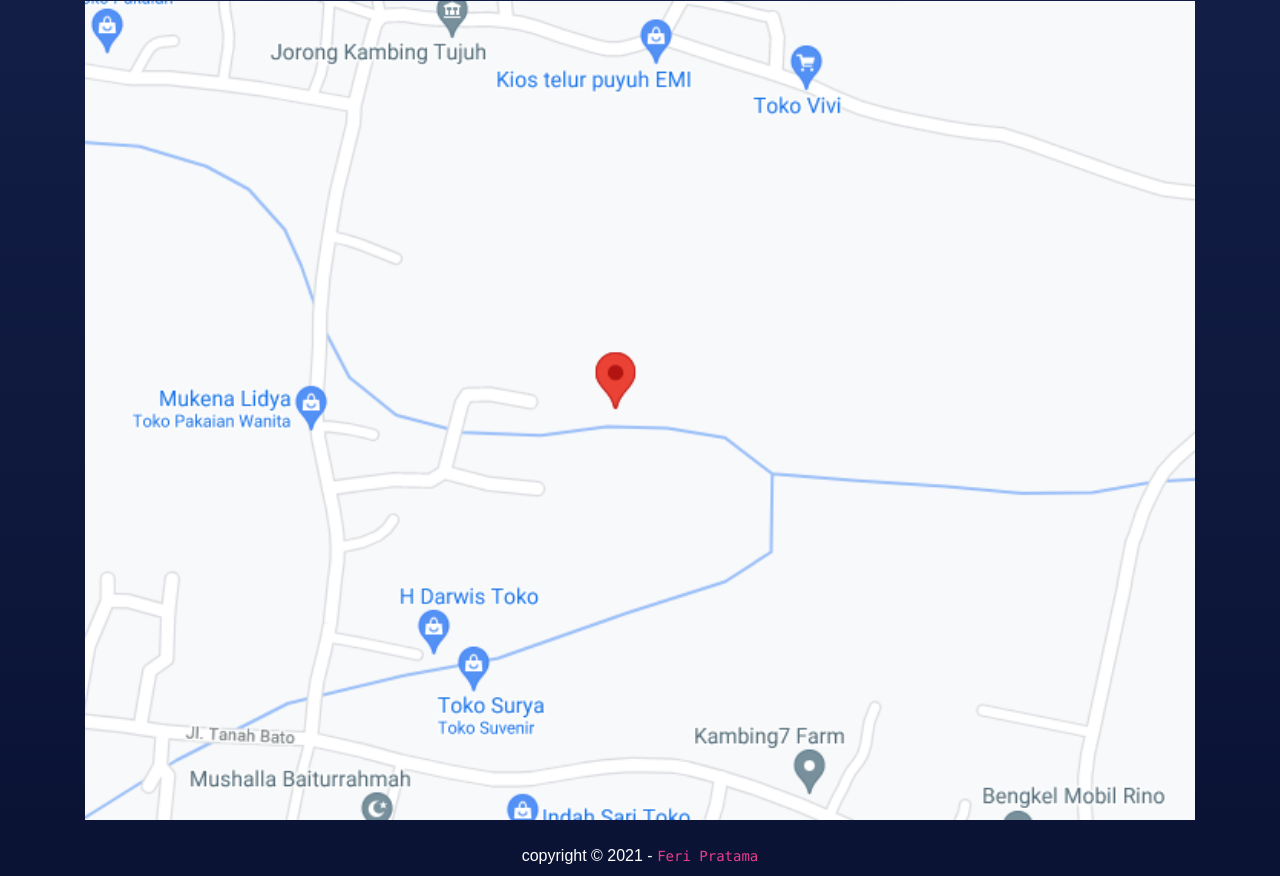
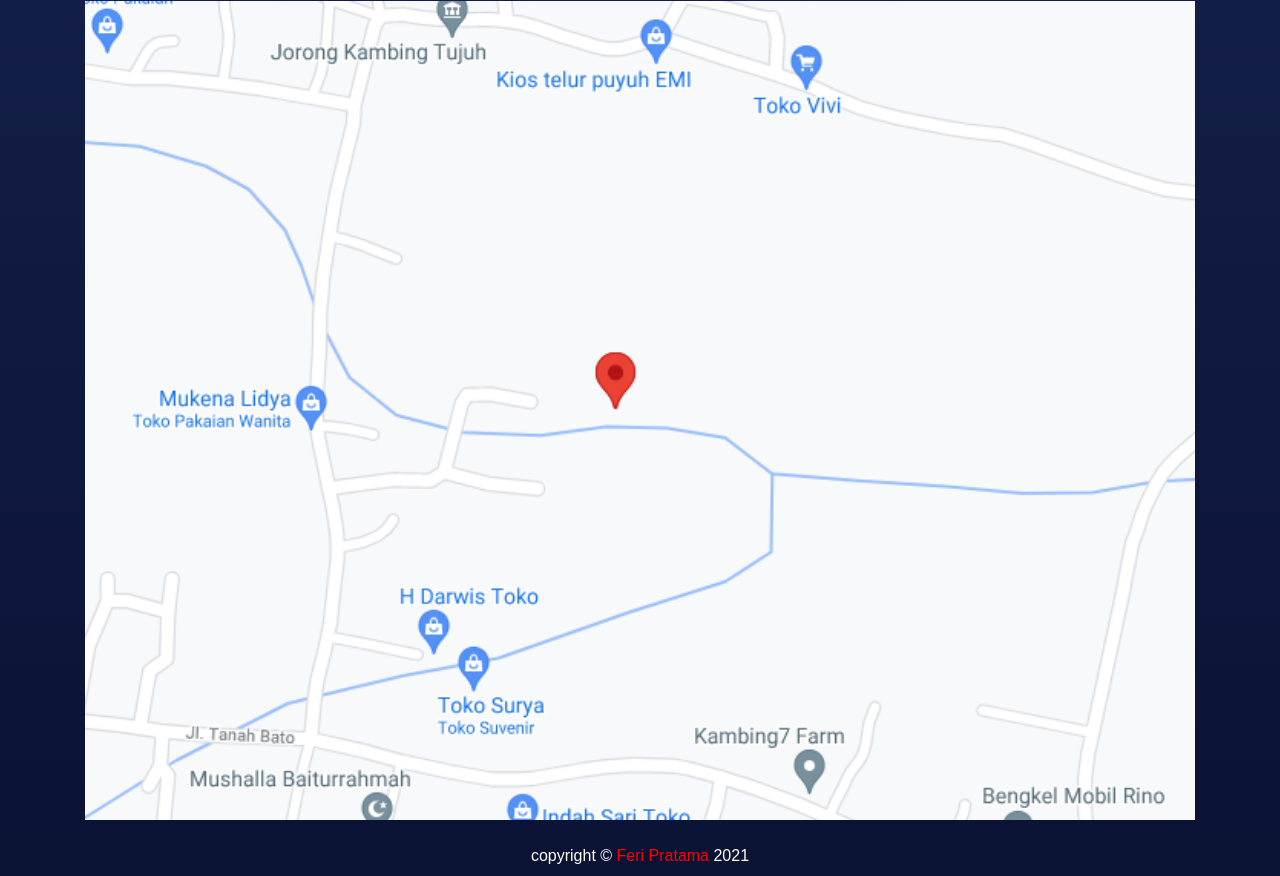
Before and after one commit to undangin/undangin-github-io, a plain HTML site: page index.html in a window 1280 px wide. Shown: the part 2381-3257 px from the top of the page. Drawn offline with Linux system fonts and the light colour scheme.

Commit message:
modify copyright

```diff
--- a/index.html
+++ b/index.html
@@ -138,7 +138,7 @@
     <div class="container">
         <div class="row">
             <div class="col-12 text-center py-2">
-                copyright &copy; 2021 - <code>Feri Pratama</code>
+                copyright &copy; <a target="_blank" href="https://github.com/feripratama" style="color:red">Feri Pratama</a> 2021
             </div>
         </div>
     </div>
```
